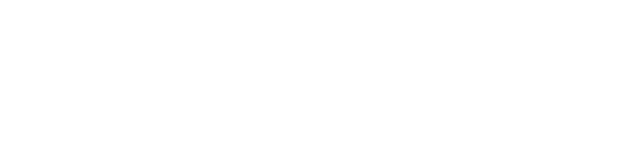
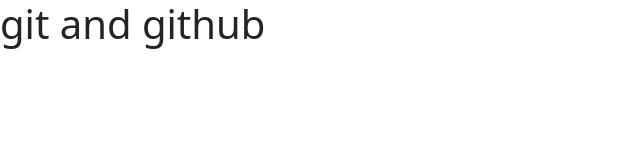
Before and after one commit to ayeshaakter02/Mary, a plain HTML site: page index.html in a window 1280 px wide. Shown: the whole page, without its empty margins (0-640 px from the left). Drawn offline with nearby package versions, Linux system fonts and the light colour scheme.

```diff
--- a/index.html
+++ b/index.html
@@ -1,7 +1,7 @@
 <!doctype html>
 <html lang="en">
     <head>
-        <title>Title</title>
+        <title>Mary</title>
         <!-- Required meta tags -->
         <meta charset="utf-8" />
         <meta
@@ -21,6 +21,7 @@
     <body>
         <header>
             <!-- place navbar here -->
+             <h1>git and github</h1>
         </header>
         <main></main>
         <footer>
```
